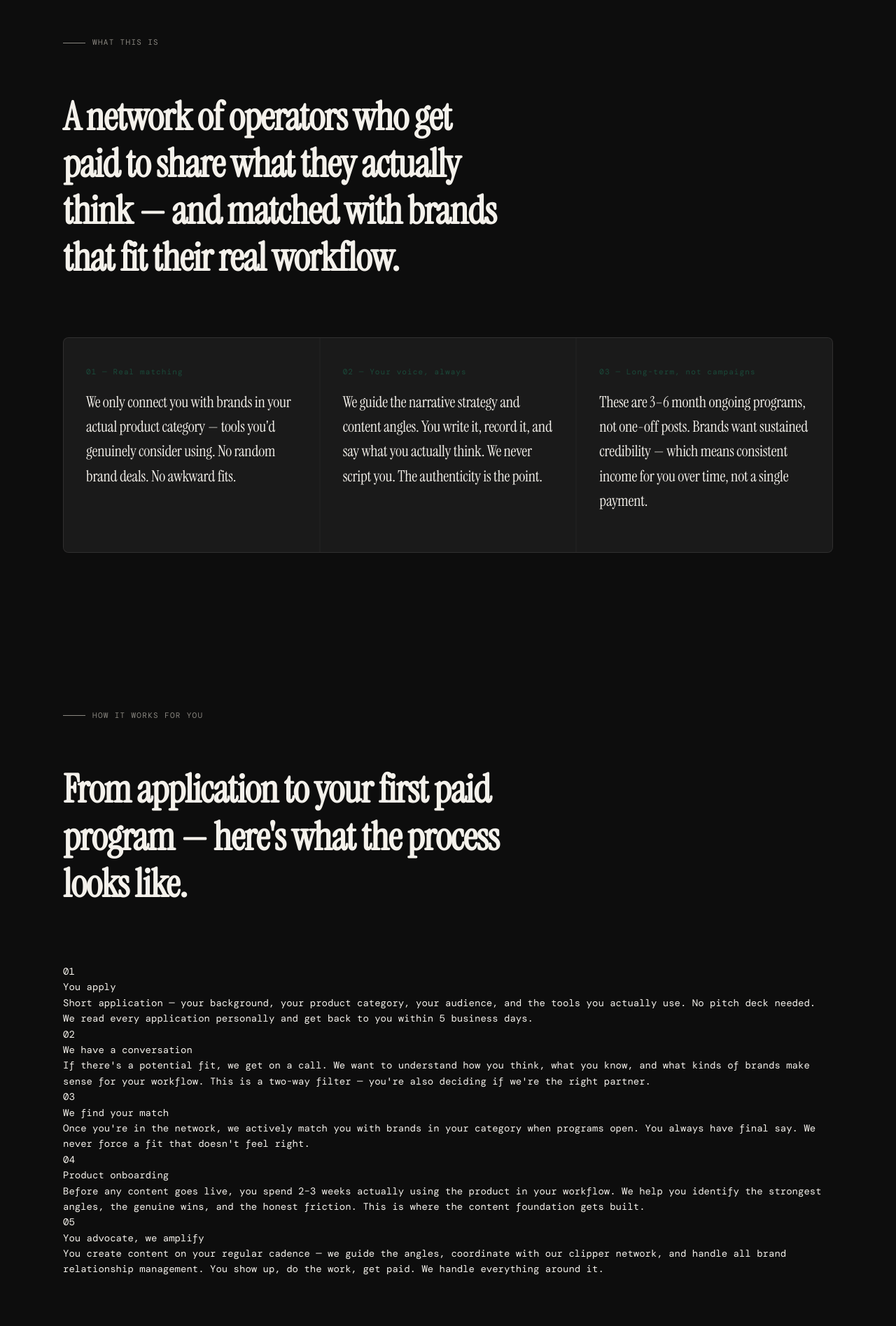
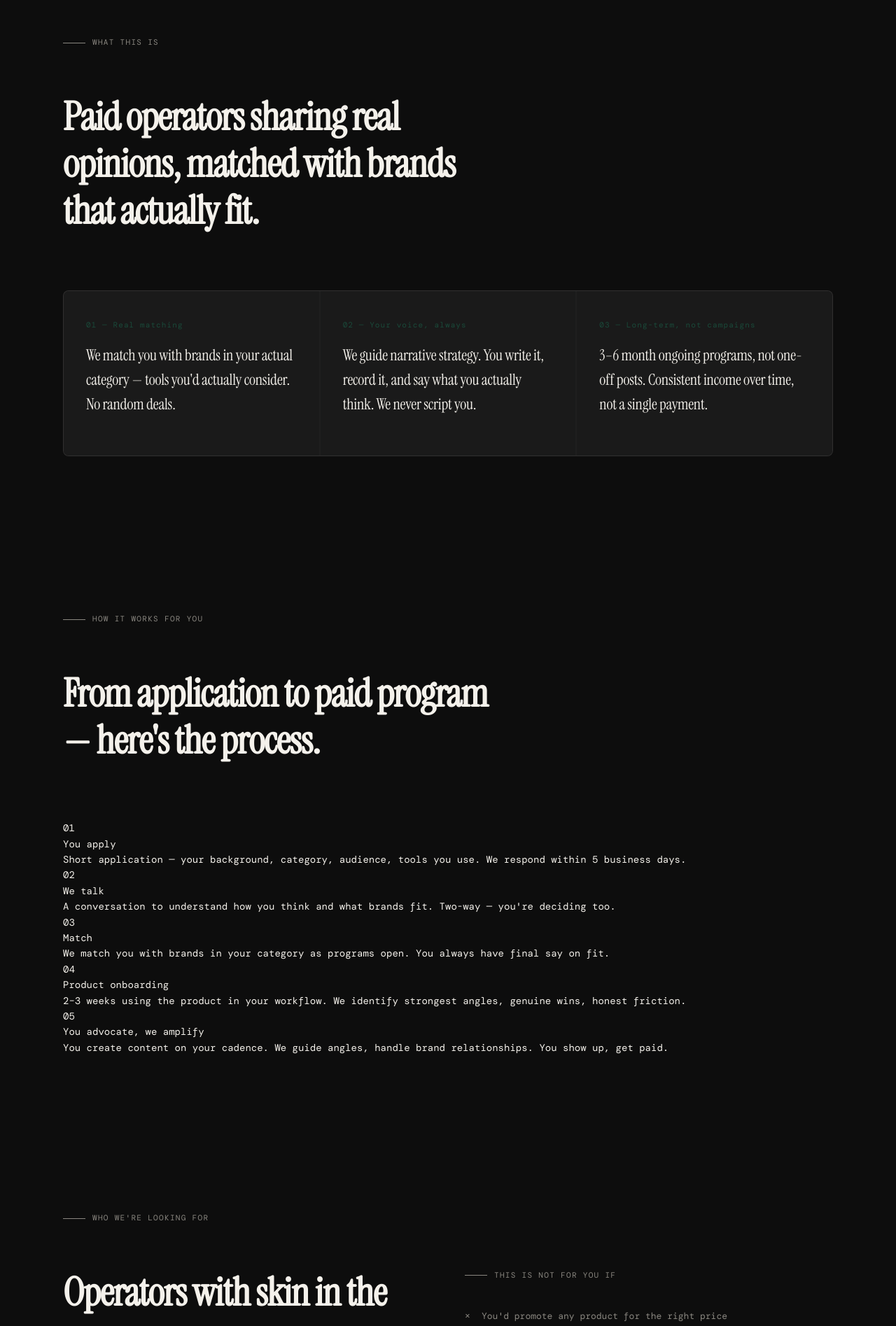
Before and after one commit to prajwalburug/Field13, a React (Vite) app: page /operators in a window 1280 px wide. Shown: the part 860-2755 px from the top of the page at 70% size. Built offline with nearby package versions, Linux system fonts and the light colour scheme; the HTML template or start-up script is replaced by a standard one; a web font is replaced by a local one.

Commit message:
operators: larger mobile H1, shorter/sharp copy across all sections

```diff
--- a/src/components/sections/operators/OperatorsDifference.jsx
+++ b/src/components/sections/operators/OperatorsDifference.jsx
@@ -4,20 +4,20 @@ const OperatorsDifference = () => {
       <div className="container">
         <div className="how-eyebrow">What this is</div>
         <h2 className="how-intro">
-          A network of operators who get paid to share what they actually think — and matched with brands that fit their real workflow.
+          Paid operators sharing real opinions, matched with brands that actually fit.
         </h2>
         <div className="what-this-grid">
           <div className="what-this-card">
             <div className="what-this-num">01 — Real matching</div>
-            <div className="what-this-title">We only connect you with brands in your actual product category — tools you'd genuinely consider using. No random brand deals. No awkward fits.</div>
+            <div className="what-this-title">We match you with brands in your actual category — tools you'd actually consider. No random deals.</div>
           </div>
           <div className="what-this-card">
             <div className="what-this-num">02 — Your voice, always</div>
-            <div className="what-this-title">We guide the narrative strategy and content angles. You write it, record it, and say what you actually think. We never script you. The authenticity is the point.</div>
+            <div className="what-this-title">We guide narrative strategy. You write it, record it, and say what you actually think. We never script you.</div>
           </div>
           <div className="what-this-card">
             <div className="what-this-num">03 — Long-term, not campaigns</div>
-            <div className="what-this-title">These are 3–6 month ongoing programs, not one-off posts. Brands want sustained credibility — which means consistent income for you over time, not a single payment.</div>
+            <div className="what-this-title">3–6 month ongoing programs, not one-off posts. Consistent income over time, not a single payment.</div>
           </div>
         </div>
       </div>
--- a/src/components/sections/operators/OperatorsFinalCTA.jsx
+++ b/src/components/sections/operators/OperatorsFinalCTA.jsx
@@ -3,7 +3,7 @@ const OperatorsFinalCTA = () => {
     <section className="cta-section" id="apply">
       <div className="container-narrow">
         <div className="cta-eyebrow">Ready to work with brands that actually fit your world?</div>
-        <h2 className="cta-headline">We review every application. If there's no match right now, we'll tell you — and reach out when there is.</h2>
+        <h2 className="cta-headline">Every application reviewed. If there's no match, we'll tell you — and reach out when one opens up.</h2>
         <p className="cta-sub">
           We typically respond within 5 business days.
         </p>
--- a/src/components/sections/operators/OperatorsHero.jsx
+++ b/src/components/sections/operators/OperatorsHero.jsx
@@ -8,7 +8,7 @@ const OperatorsHero = () => {
           <em>It should pay.</em>
         </h1>
         <p className="hero-sub">
-          If you have a genuine opinion about the tools you use — and an audience that listens — we want to work with you. Long-term advocacy programs with B2B brands that actually match your workflow. No scripts. No fakery. Just your honest voice, structured and paid.
+          Genuine opinions + an audience that listens = paid advocacy. Long-term B2B programs matched to your workflow. No scripts. Just your voice, paid.
         </p>
         <div className="hero-actions">
           <a href="#apply" className="btn-primary">
--- a/src/components/sections/operators/OperatorsHowItWorks.jsx
+++ b/src/components/sections/operators/OperatorsHowItWorks.jsx
@@ -4,7 +4,7 @@ const OperatorsHowItWorks = () => {
       <div className="container">
         <div className="how-eyebrow">How it works for you</div>
         <h2 className="how-intro">
-          From application to your first paid program — here's what the process looks like.
+          From application to paid program — here's the process.
         </h2>
         <div className="how-steps">
           <div className="how-step">
@@ -12,27 +12,27 @@ const OperatorsHowItWorks = () => {
             <div className="how-step-title">You apply</div>
             <div>
               <p className="how-step-body">
-                Short application — your background, your product category, your audience, and the tools you actually use. No pitch deck needed. We read every application personally and get back to you within 5 business days.
+                Short application — your background, category, audience, tools you use. We respond within 5 business days.
               </p>
             </div>
           </div>
 
           <div className="how-step">
             <div className="how-step-num">02</div>
-            <div className="how-step-title">We have a conversation</div>
+            <div className="how-step-title">We talk</div>
             <div>
               <p className="how-step-body">
-                If there's a potential fit, we get on a call. We want to understand how you think, what you know, and what kinds of brands make sense for your workflow. This is a two-way filter — you're also deciding if we're the right partner.
+                A conversation to understand how you think and what brands fit. Two-way — you're deciding too.
               </p>
             </div>
           </div>
 
           <div className="how-step">
             <div className="how-step-num">03</div>
-            <div className="how-step-title">We find your match</div>
+            <div className="how-step-title">Match</div>
             <div>
               <p className="how-step-body">
-                Once you're in the network, we actively match you with brands in your category when programs open. You always have final say. We never force a fit that doesn't feel right.
+                We match you with brands in your category as programs open. You always have final say on fit.
               </p>
             </div>
           </div>
@@ -42,7 +42,7 @@ const OperatorsHowItWorks = () => {
             <div className="how-step-title">Product onboarding</div>
             <div>
               <p className="how-step-body">
-                Before any content goes live, you spend 2–3 weeks actually using the product in your workflow. We help you identify the strongest angles, the genuine wins, and the honest friction. This is where the content foundation gets built.
+                2–3 weeks using the product in your workflow. We identify strongest angles, genuine wins, honest friction.
               </p>
             </div>
           </div>
@@ -52,7 +52,7 @@ const OperatorsHowItWorks = () => {
             <div className="how-step-title">You advocate, we amplify</div>
             <div>
               <p className="how-step-body">
-                You create content on your regular cadence — we guide the angles, coordinate with our clipper network, and handle all brand relationship management. You show up, do the work, get paid. We handle everything around it.
+                You create content on your cadence. We guide angles, handle brand relationships. You show up, get paid.
               </p>
             </div>
           </div>
--- a/src/components/sections/operators/OperatorsWhatYouGet.jsx
+++ b/src/components/sections/operators/OperatorsWhatYouGet.jsx
@@ -11,26 +11,26 @@ const OperatorsWhatYouGet = () => {
             <div className="earn-card-label">Monthly retainer</div>
             <div className="earn-card-value">$800 – 2,500</div>
             <div className="earn-card-sub">
-              Per brand program, per month. Based on your audience size, engagement quality, and category. Paid monthly, reliably.
+              Per brand, per month. Based on audience, engagement quality, and category. Paid monthly.
             </div>
           </div>
           <div className="earn-card">
             <div className="earn-card-label">Program length</div>
             <div className="earn-card-value">3 – 6 months</div>
             <div className="earn-card-sub">
-              Long-term programs mean predictable income. Not a single post payment. A sustained relationship with a brand that values your ongoing voice.
+              Long-term = predictable income. Not a single post. A sustained relationship.
             </div>
           </div>
           <div className="earn-card">
             <div className="earn-card-label">Multiple programs</div>
             <div className="earn-card-value">Up to 2–3</div>
             <div className="earn-card-sub">
-              If you have the capacity and the brands are clearly differentiated, you can run concurrent programs — as long as there's no conflict of interest between them.
+              Concurrent programs if capacity exists and brands are clearly differentiated.
             </div>
           </div>
         </div>
         <p className="earn-fine">
-          Rates vary by category, audience, and program scope. We'll tell you exactly what a partnership looks like before you commit.
+          Rates vary by category, audience, and scope. We'll tell you exactly before you commit.
         </p>
       </div>
     </section>
--- a/src/styles/globals.css
+++ b/src/styles/globals.css
@@ -503,7 +503,7 @@ footer {
   .operator-teaser { flex-direction: column; }
   .btn-primary, .btn-secondary, .nav-cta, .btn-light { min-height: 44px; display: inline-flex; align-items: center; }
   .operators-hero { padding: 7rem 1.5rem 4rem; }
-  .operators-hero .hero-headline { font-size: clamp(28px, 7vw, 38px); }
+  .operators-hero .hero-headline { font-size: clamp(30px, 7.5vw, 44px); }
   .operators-hero .hero-number { display: none; }
   .operators-hero .hero-grid-line { display: none; }
   .operators-hero .hero-watermark { display: none; }
@@ -524,7 +524,7 @@ footer {
   .how-intro { font-size: clamp(20px, 6vw, 28px); }
   .btn-primary, .btn-light { width: 100%; justify-content: center; }
   .operators-hero { padding: 5rem 1.25rem 3rem; }
-  .operators-hero .hero-headline { font-size: clamp(22px, 8vw, 32px); }
+  .operators-hero .hero-headline { font-size: clamp(24px, 8.5vw, 38px); }
 }
 
 /* Hero — deep green bg */
```
Also changed, not shown: src/components/sections/operators/OperatorsWhoFits.jsx (+10 -13 lines).
